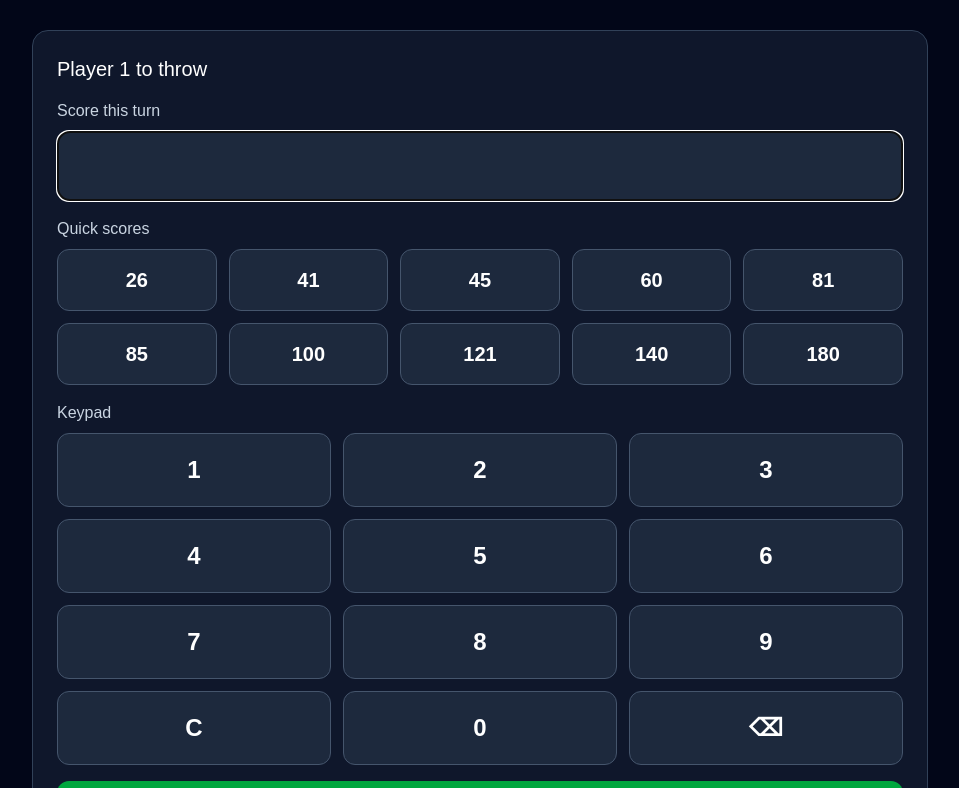
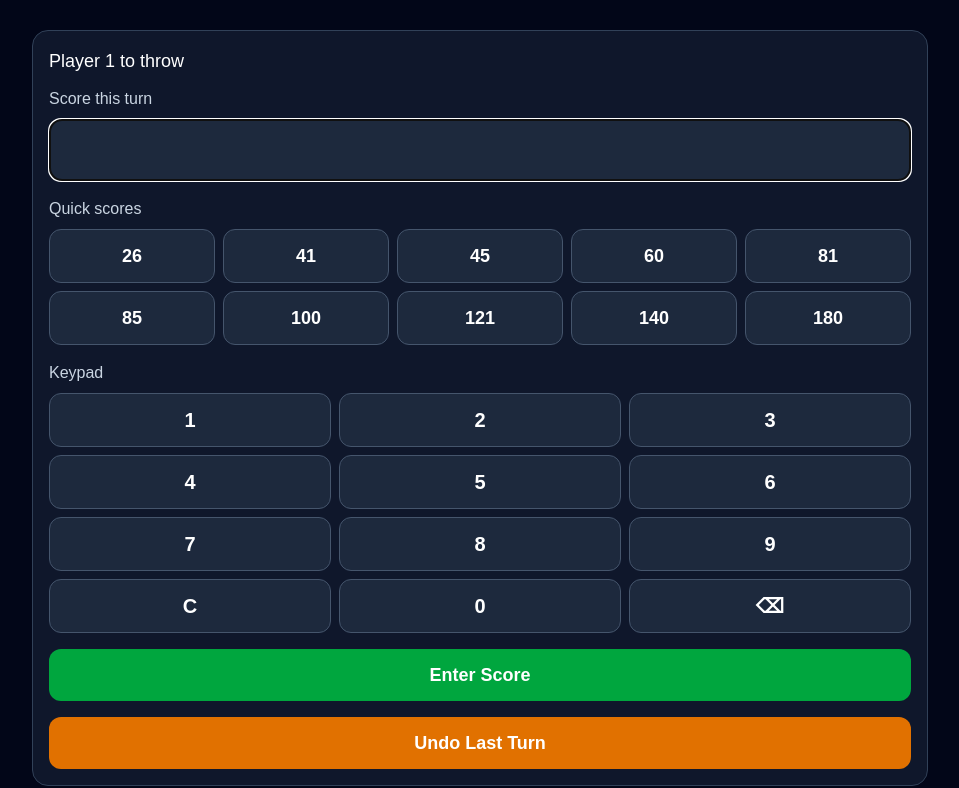
Before and after one commit to bclark303/dart-scorekeeper, a Next.js app: page / in a window 1280 px wide. Shown: the part 652-1440 px from the top of the page, without its empty margins (160-1119 px from the left). Built offline with nearby package versions, Linux system fonts and the light colour scheme.

Commit message:
Add compact score entry layout

```diff
--- a/app/page.tsx
+++ b/app/page.tsx
@@ -1066,6 +1066,7 @@ function getMatchWinnerName(): string | null {
     <ScoreEntry
       message={message}
       scoreInput={scoreInput}
+      compact={scoreLayout === "compact"}
       setScoreInput={setScoreInput}
       submitScore={submitScore}
       undoLastTurn={undoLastTurn}
--- a/components/ScoreEntry.tsx
+++ b/components/ScoreEntry.tsx
@@ -3,6 +3,7 @@ import { Turn } from "@/lib/scoring";
 type ScoreEntryProps = {
   message: string;
   scoreInput: string;
+  compact: boolean;
   setScoreInput: (scoreInput: string) => void;
   submitScore: () => void;
   undoLastTurn: () => void;
@@ -29,6 +30,7 @@ type ScoreEntryProps = {
 export function ScoreEntry({
   message,
   scoreInput,
+  compact,
   setScoreInput,
   submitScore,
   undoLastTurn,
@@ -52,8 +54,12 @@ export function ScoreEntry({
   submitDummyScore,
 }: ScoreEntryProps) {
   return (
-    <section className="rounded-2xl bg-slate-900 border border-slate-700 p-6 mb-8">
-      <div className="text-xl mb-4">{message}</div>
+    <section
+        className={`rounded-2xl bg-slate-900 border border-slate-700 mb-8 ${
+            compact ? "p-4" : "p-6"
+        }`}
+        >
+      <div className={compact ? "text-lg mb-3" : "text-xl mb-4"}>{message}</div>
 
       {isMatchComplete && (
         <div className="rounded-2xl bg-slate-800 border border-slate-700 p-4 mb-4">
@@ -169,7 +175,9 @@ export function ScoreEntry({
                     <label className="block mb-2 text-slate-300">Score this turn</label>
 
                     <input
-                    className="w-full rounded-xl bg-slate-800 border border-slate-600 p-4 text-3xl mb-4"
+                    className={`w-full rounded-xl bg-slate-800 border border-slate-600 mb-4 ${
+                        compact ? "p-3 text-3xl" : "p-4 text-3xl"
+                        }`}
                     value={scoreInput}
                     onChange={(event) => setScoreInput(event.target.value)}
                     onKeyDown={(event) => {
@@ -184,12 +192,14 @@ export function ScoreEntry({
                     <div className="mb-4">
                     <div className="mb-2 text-slate-300">Quick scores</div>
 
-                    <div className="grid grid-cols-2 sm:grid-cols-5 gap-3">
+                    <div className={compact ? "grid grid-cols-5 gap-2" : "grid grid-cols-2 sm:grid-cols-5 gap-3"}>
                         {quickScores.map((score) => (
                         <button
                             key={score}
                             onClick={() => setQuickScore(score)}
-                            className="rounded-xl bg-slate-800 hover:bg-slate-700 border border-slate-600 p-4 text-xl font-bold"
+                            className={`rounded-xl bg-slate-800 hover:bg-slate-700 border border-slate-600 font-bold ${
+                                compact ? "p-3 text-lg" : "p-4 text-xl"
+                                }`}
                         >
                             {score}
                         </button>
@@ -200,7 +210,7 @@ export function ScoreEntry({
                     <div className="mb-4">
                     <div className="mb-2 text-slate-300">Keypad</div>
 
-                    <div className="grid grid-cols-3 gap-3">
+                    <div className={compact ? "grid grid-cols-3 gap-2" : "grid grid-cols-3 gap-3"}>
                         {keypadButtons.map((button) => (
                         <button
                             key={button}
@@ -217,7 +227,9 @@ export function ScoreEntry({
 
                             appendScoreDigit(button);
                             }}
-                            className="rounded-xl bg-slate-800 hover:bg-slate-700 border border-slate-600 p-5 text-2xl font-bold"
+                            className={`rounded-xl bg-slate-800 hover:bg-slate-700 border border-slate-600 font-bold ${
+                                compact ? "p-3 text-xl" : "p-5 text-2xl"
+                                }`}
                         >
                             {button}
                         </button>
@@ -227,7 +239,9 @@ export function ScoreEntry({
 
                     <button
                     onClick={submitScore}
-                    className="w-full rounded-xl bg-green-600 hover:bg-green-500 p-4 text-xl font-bold"
+                    className={`w-full rounded-xl bg-green-600 hover:bg-green-500 font-bold ${
+                        compact ? "p-3 text-lg" : "p-4 text-xl"
+                        }`}
                     >
                     Enter Score
                     </button>
@@ -239,7 +253,9 @@ export function ScoreEntry({
 
       <button
         onClick={undoLastTurn}
-        className="mt-4 w-full rounded-xl bg-amber-600 hover:bg-amber-500 p-4 text-xl font-bold"
+        className={`mt-4 w-full rounded-xl bg-amber-600 hover:bg-amber-500 font-bold ${
+            compact ? "p-3 text-lg" : "p-4 text-xl"
+            }`}
       >
         Undo Last Turn
       </button>
```
